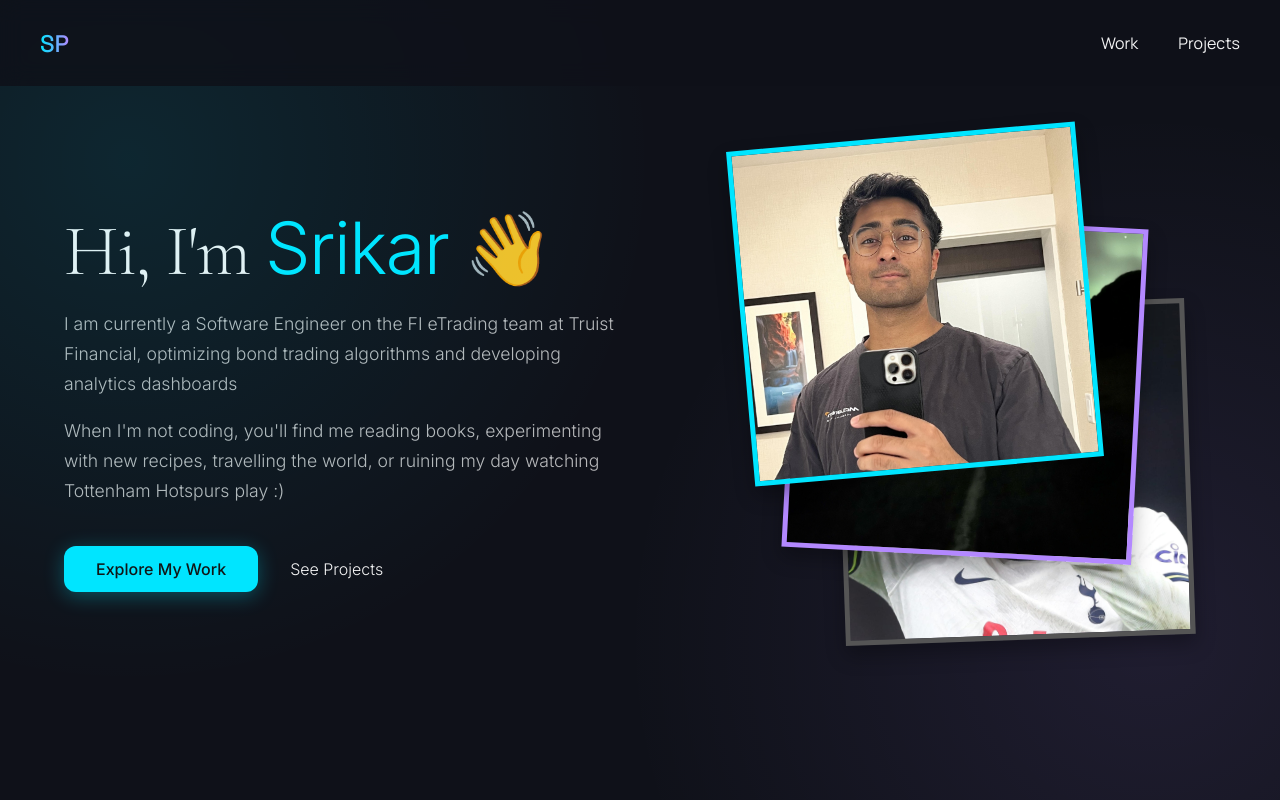
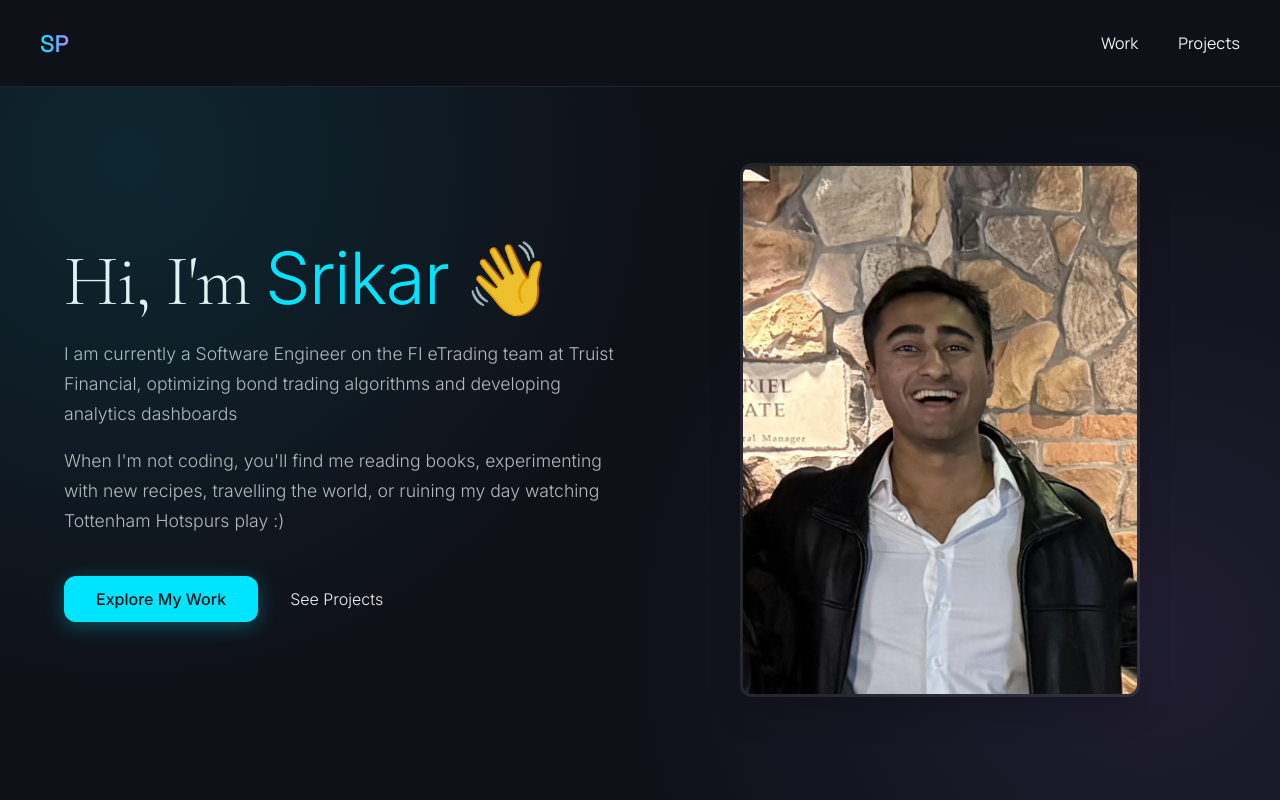
Before and after one commit to srikar-pasumarthy/srikar-pasumarthy.github.io, a React (Vite) app: page / in a window 1280 px wide. Shown: the top 800 px of the page. Built offline with nearby package versions, Linux system fonts and the light colour scheme.

Commit message:
displaying only one image.

```diff
--- a/src/components/sections/HeroAbout.jsx
+++ b/src/components/sections/HeroAbout.jsx
@@ -6,12 +6,6 @@ export default function HeroAbout() {
   useEffect(() => {
     setIsMounted(true);
   }, []);
-
-  const imagePaths = [
-    "images/pfp-min.jpg",
-    "images/iceland-min.jpg",
-    "images/tottenham-min.jpg"
-  ];
 
   return (
     <section className="hero-section" id="hero">
@@ -43,18 +37,12 @@ export default function HeroAbout() {
           </div>
 
           <div className="hero-visual">
-            <div className="stacked-images">
-              {imagePaths.map((src, index) => (
-                <div
-                  key={index}
-                  className={`stacked-image stacked-image-${index+1}`}
-                  style={{
-                    backgroundImage: `url(${src})`,
-                    backgroundSize: 'cover',
-                    backgroundPosition: 'center',
-                  }}
-                />
-              ))}
+            <div className="profile-image-container">
+              <img
+                src="pfp2.jpg"
+                alt="Srikar Pasumarthy"
+                className="profile-image"
+              />
             </div>
           </div>
         </div>
--- a/src/styles/components/_navigation.css
+++ b/src/styles/components/_navigation.css
@@ -1,4 +1,3 @@
-/* Navigation */
 .header-persistent {
   position: fixed;
   top: 0;
@@ -12,15 +11,13 @@
   width: 100%;
   padding: 1.5rem 0;
   transition: padding 0.3s ease, background-color 0.3s ease, box-shadow 0.3s ease;
-  background-color: rgba(15, 17, 25, 0.85);
-  backdrop-filter: blur(12px);
-  -webkit-backdrop-filter: blur(12px);
+  background-color: var(--dark-bg);
+  border-bottom: 1px solid var(--glass-border);
 }
 
 .navbar-scrolled {
   padding: 0.8rem 0;
   box-shadow: 0 4px 20px rgba(0, 0, 0, 0.2);
-  background-color: rgba(15, 17, 25, 0.9);
 }
 
 .navbar-container {
@@ -155,7 +152,7 @@
   left: 0;
   right: 0;
   bottom: 0;
-  background-color: rgba(15, 17, 25, 0.98);
+  background-color: var(--dark-bg);
   display: flex;
   flex-direction: column;
   justify-content: center;
@@ -221,9 +218,3 @@
 body {
   padding-top: 0;
 }
-
-@media (max-width: 768px) {
-  body {
-    padding-top: 0;
-  }
-}
--- a/src/styles/sections/_hero.css
+++ b/src/styles/sections/_hero.css
@@ -4,8 +4,14 @@
   background-color: var(--dark-bg);
   min-height: 100vh;
   display: flex;
-  align-items: center;
+  flex-direction: column;
+  justify-content: center;
   overflow: hidden;
+  padding-top: 60px;
+}
+
+.nav-spacer {
+  display: none;
 }
 
 .hero-gradient {
@@ -109,70 +115,46 @@
   position: relative;
   height: 100%;
   width: 100%;
+  display: flex;
+  justify-content: center;
+  align-items: center;
 }
 
-.stacked-images {
-  position: relative;
-  height: 70vh;
-  width: 100%;
-  max-width: 500px;
-  margin: 0 auto;
+.profile-image-container {
+  width: 80%;
+  max-width: 400px;
+  height: auto;
+  border-radius: var(--border-radius-md);
+  overflow: hidden;
+  box-shadow: var(--shadow-md);
+  border: 3px solid var(--glass-border);
 }
 
-.stacked-image {
-  position: absolute;
-  width: 70%;
-  height: 60%;
-  border: 5px solid #555;
-  box-shadow: 0 10px 20px rgba(0, 0, 0, 0.3);
-  transition: transform 0.3s ease;
+.profile-image {
+  width: 100%;
+  height: 100%;
+  object-fit: cover;
+  display: block;
 }
 
-.stacked-image-1 {
-  top: 10%;
-  left: 10%;
-  transform: rotate(-5deg);
-  z-index: 3;
-  border-color: var(--primary-color);
-}
+@media (max-width: 992px) {
+  .hero-section {
+    padding-top: 80px;
+  }
 
-.stacked-image-2 {
-  top: 25%;
-  left: 20%;
-  transform: rotate(3deg);
-  z-index: 2;
-  border-color: var(--secondary-color);
-}
+  .nav-spacer {
+    display: block;
+    height: 40px;
+  }
 
-.stacked-image-3 {
-  top: 40%;
-  left: 30%;
-  transform: rotate(-2deg);
-  z-index: 1;
-}
-
-.stacked-images:hover .stacked-image-1 {
-  transform: translateY(-10px) rotate(-7deg);
-}
-
-.stacked-images:hover .stacked-image-2 {
-  transform: translateY(-5px) rotate(5deg);
-}
-
-.stacked-images:hover .stacked-image-3 {
-  transform: translateY(-3px) rotate(-4deg);
-}
-
-/* Responsive design for hero section */
-@media (max-width: 992px) {
   .hero-content {
     grid-template-columns: 1fr;
     gap: 3rem;
     padding: 2rem 0;
   }
 
-  .stacked-images {
-    height: 50vh;
+  .profile-image-container {
+    width: 60%;
     margin: 0 auto;
   }
 
@@ -184,3 +166,13 @@
     justify-content: center;
   }
 }
+
+@media (max-width: 480px) {
+  .hero-section {
+    padding-top: 90px;
+  }
+
+  .nav-spacer {
+    height: 50px;
+  }
+}
```
Also changed, not shown: public/pfp2.jpg (renamed from src/images/pfp2.jpg).
